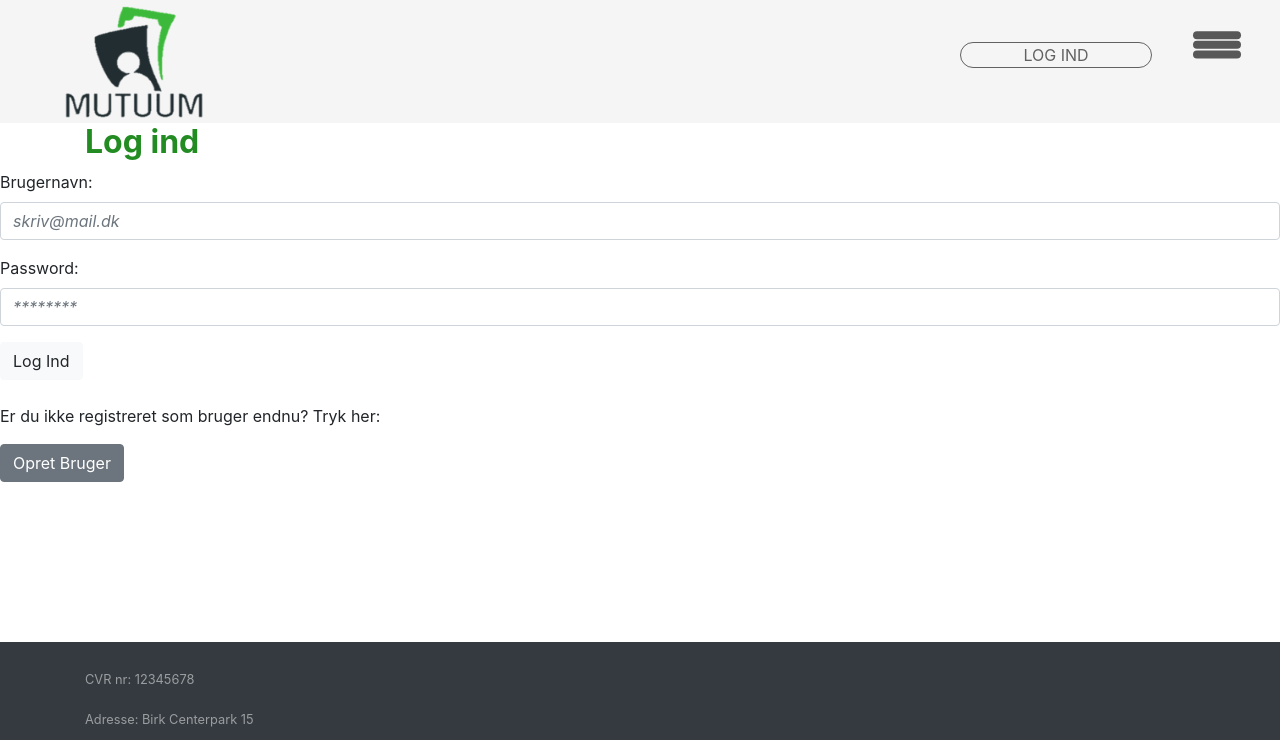
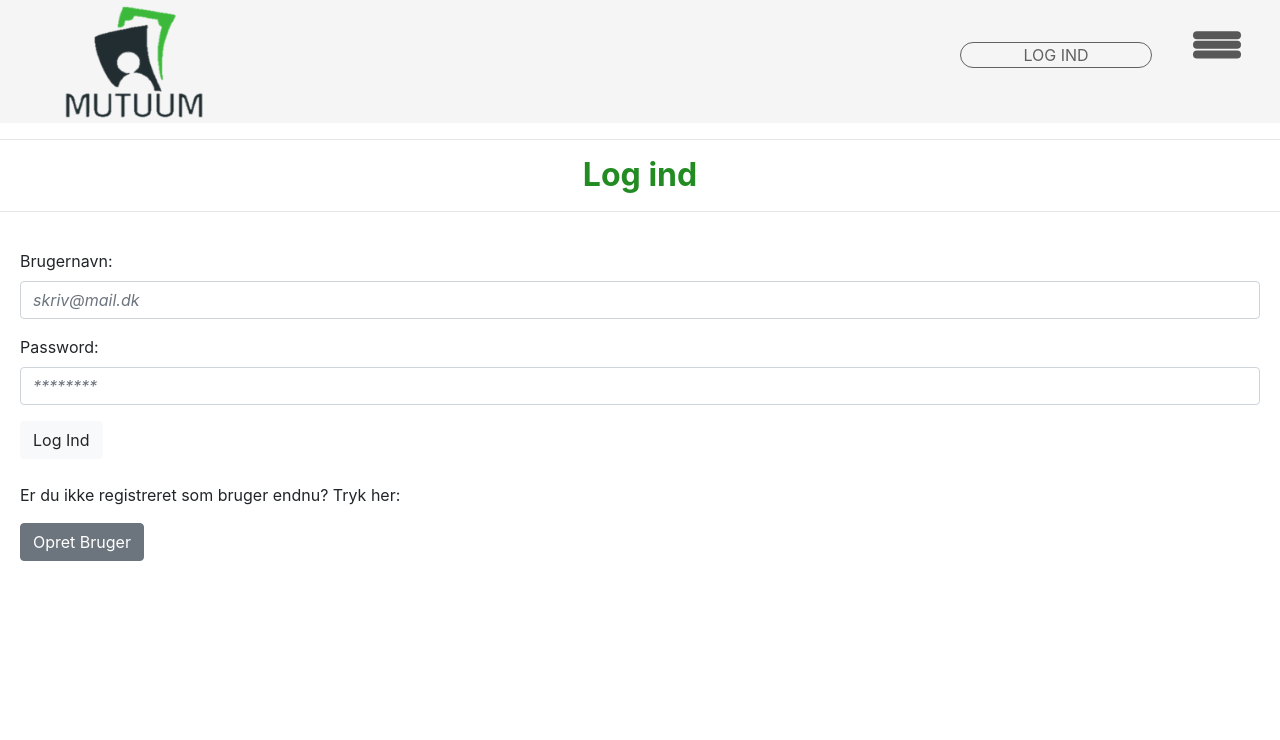
Before and after one commit to LOOP3-gr-3/LOOP-eksamen-mutuum-, a PHP site: page /login.php in a window 1280 px wide. Shown: the top 740 px of the page. Run offline with PHP 8.4, Linux system fonts and the light colour scheme.

Commit message:
login opdateret

```diff
--- a/includes/styles/overallstyle.css
+++ b/includes/styles/overallstyle.css
@@ -409,7 +409,7 @@
 }
 
 /*MAJA og Wasfia*/
-#xw{
+.xw{
     width:5.2em !important;
     height:4.9em !important;
     }
@@ -704,12 +704,6 @@
     border-radius: 3em;
 }
 
-/*----------------------Knapper-----------------------MAja og Wasfia----*/
-.xwknap { /*giver en rund border radius*/
-    border-radius: 3em;
-
-}
-
 
 /*----------------Tekst størrelser, skrifter og typer----------made by Lasse*/
 
--- a/login.php
+++ b/login.php
@@ -37,30 +37,30 @@
     }
 }
 ?>
-<div id="om-os-container">
-<div class="container" id="nheading">
+
+<div class="site-highlights">
+    <hr>
     <h2><strong>Log ind</strong></h2>
+    <hr>
 </div>
+<div class="om-os-container">
 <form class="form-signin" method="post" action="<?php echo htmlspecialchars($_SERVER['PHP_SELF']); ?>">
     <!-- sikrer at vi sender "ren" data op til databasen -->
-    <div class="form-group" id="logmag">
+    <div class="form-group" class="logmag">
         <label for="mail">Brugernavn:</label>
         <input type="email" class="form-control" name="mail" value="" placeholder="skriv@mail.dk" required>
     </div>
-    <div class="form-group" id="logmag">
+    <div class="form-group" class="logmag">
         <label for="pwd">Password:</label>
         <input type="password" class="form-control" name="password" id="p1" placeholder="********" required>
     </div>
-    <button id="xwknap" class="btn btn-light" type="submit">Log Ind</button>
+    <button class="btn btn-light" type="submit">Log Ind</button>
     <br>
     <br>
-    <p>Er du ikke registreret som bruger endnu? Tryk her:</p><a href="opretbruger.php" id="xwknap" class="btn btn-secondary" role="button" aria-pressed="true">Opret Bruger</a>
+    <p>Er du ikke registreret som bruger endnu? Tryk her:</p><a href="opretbruger.php" class="btn btn-secondary" role="button" aria-pressed="true">Opret Bruger</a>
 </form>
 <br>
 </div>
-
-
-
 
 <?php
 function get_post($con, $var) {
```
